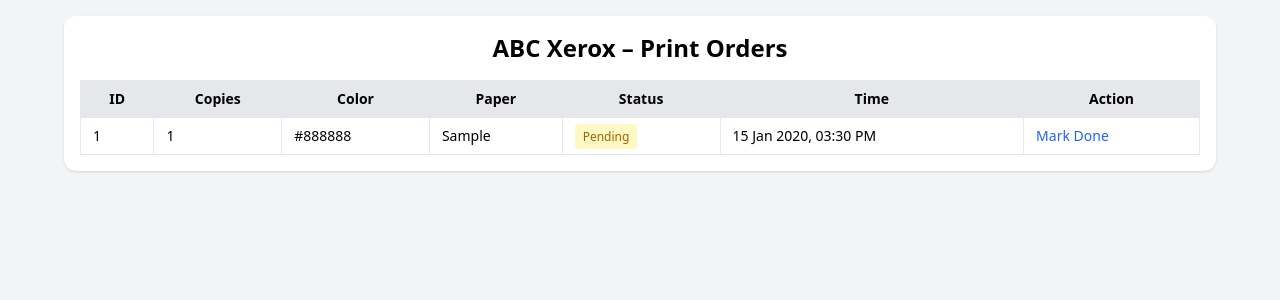
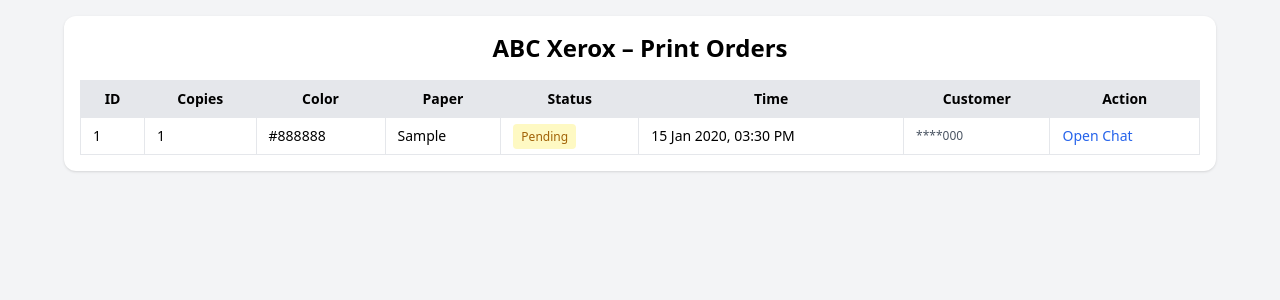
Before and after one commit to smrutikk/shop-qr, a Flask app: page /dashboard/1 in a window 1280 px wide. Shown: the top 300 px of the page. Run offline with Flask 3, Linux system fonts and the light colour scheme; the visitor is signed in with stand-in values (Sample User, id 1); data comes from the database, SQL or seed files in the repository; both versions use the stored data as it was after the commit; tables that the repository leaves empty hold one stand-in row (values such as "Sample post"); some libraries are stand-ins or nearby versions.

Commit message:
Added redirect to whatsapp to dashboard

```diff
--- a/models.py
+++ b/models.py
@@ -12,10 +12,15 @@ class Shop(db.Model):
 class PrintRequest(db.Model):
     id = db.Column(db.Integer, primary_key=True)
     shop_id = db.Column(db.Integer, db.ForeignKey('shop.id'), nullable=False)
+
+    customer_phone = db.Column(db.String(20), nullable=False)  # 👈 NEW
+
     copies = db.Column(db.Integer, nullable=False)
     color = db.Column(db.String(20), nullable=False)
     paper_size = db.Column(db.String(20), nullable=False)
+
     status = db.Column(db.String(20), default='Pending')
+
     timestamp = db.Column(
         db.DateTime(timezone=True),
         default=lambda: datetime.now(timezone.utc),
--- a/routes/dashboard.py
+++ b/routes/dashboard.py
@@ -48,3 +48,26 @@ def mark_completed(req_id):
     db.session.commit()
 
     return redirect(f"/dashboard/{req.shop_id}")
+
+
+@dashboard_routes.route("/open_whatsapp/<int:req_id>")
+def open_whatsapp(req_id):
+    if "shop_id" not in session:
+        return redirect("/login")
+
+    req = PrintRequest.query.get(req_id)
+    if not req:
+        abort(404)
+
+    if session["shop_id"] != req.shop_id:
+        abort(403)
+
+    # ✅ Mark as completed automatically
+    req.status = "Completed"
+    db.session.commit()
+
+    # ✅ Open WhatsApp chat
+    phone = req.customer_phone  # must be in international format
+    whatsapp_url = f"https://wa.me/{phone}"
+
+    return redirect(whatsapp_url)
--- a/templates/dashboard.html
+++ b/templates/dashboard.html
@@ -24,6 +24,7 @@
             <th class="px-3 py-2 border">Paper</th>
             <th class="px-3 py-2 border">Status</th>
             <th class="px-3 py-2 border">Time</th>
+            <th class="px-3 py-2 border">Customer</th>
             <th class="px-3 py-2 border">Action</th>
           </tr>
         </thead>
@@ -52,12 +53,20 @@
               {{ req.ist_time.strftime('%d %b %Y, %I:%M %p') }}
             </td>
 
+            <td class="px-3 py-2 border text-xs text-gray-600">
+              ****{{ req.customer_phone[-4:] }}
+            </td>
+
+
             <td class="px-3 py-2 border">
               {% if req.status == 'Pending' %}
-              <a href="/mark_completed/{{req.id}}?token={{shop.token}}"
-                 class="text-blue-600 font-medium hover:underline">
-                 Mark Done
-              </a>
+              <button
+                onclick="openAndDisable(this, '{{req.id}}')"
+                class="text-blue-600 font-medium hover:underline">
+                Open Chat
+              </button>
+
+
               {% else %}
               —
               {% endif %}
@@ -73,7 +82,20 @@
   // Auto-refresh dashboard every 5 minutes (300000 ms)
   setInterval(() => {
     window.location.reload();
-  }, 3000000);
+  }, 300000);
+
+  function openAndDisable(btn, reqId) {
+  btn.innerText = "Opening...";
+  btn.classList.add("text-gray-400");
+  btn.disabled = true;
+
+  window.open(`/open_whatsapp/${reqId}`, "_blank");
+
+  // Optional: refresh after 2 seconds to show Completed
+  setTimeout(() => {
+    window.location.reload();
+  }, 2000);
+}
 </script>
 
 </body>
```
Also changed, not shown: instance/app.db.
